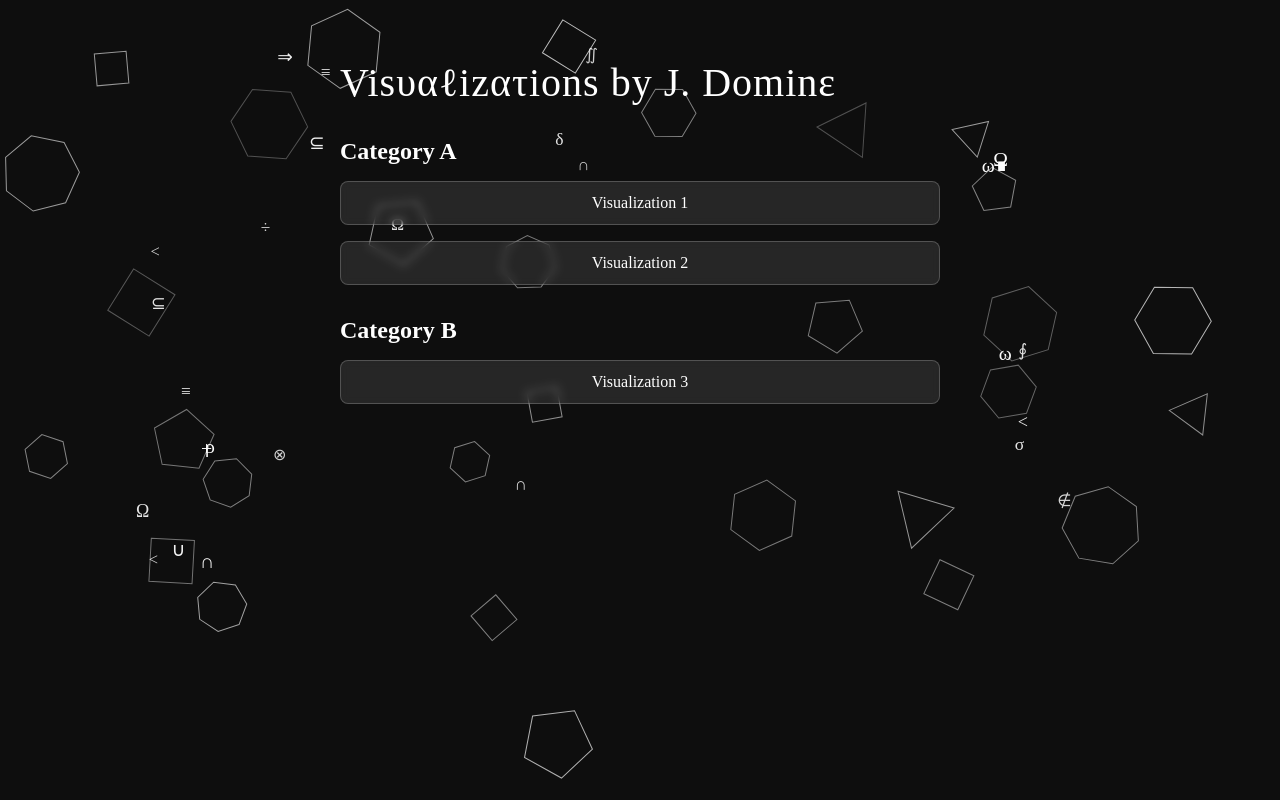
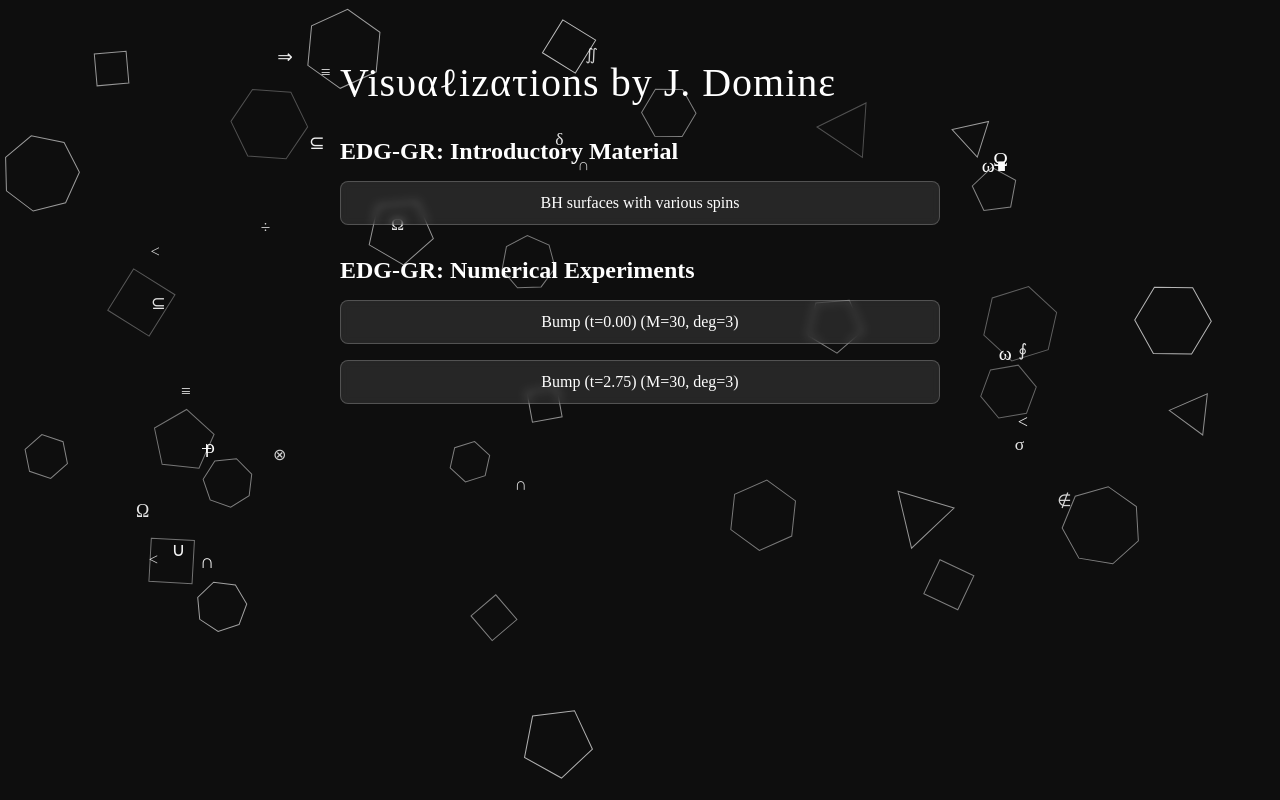
Before and after one commit to jsdomine/interactives, a plain HTML site: page index.html in a window 1280 px wide. Drawn offline with Linux system fonts and the light colour scheme; animation ran at ten frames a second; a web font is replaced by a local one.

Commit message:
Update index.html

```diff
--- a/index.html
+++ b/index.html
@@ -81,16 +81,16 @@
     <h1 class="math-title">Viѕυαℓizατionѕ by J. Dοminɛ</h1>
     <div class="button-groups">
       <div class="button-subgroup">
-        <h2>Category A</h2>
+        <h2>EDG-GR: Introductory Material</h2>
         <div class="button-container">
-          <a href="./viz1.html"><div class="button">Visualization 1</div></a>
-          <a href="./viz2.html"><div class="button">Visualization 2</div></a>
+          <a href="./viz-surf.html"><div class="button">BH surfaces with various spins</div></a>
         </div>
       </div>
       <div class="button-subgroup">
-        <h2>Category B</h2>
+        <h2>EDG-GR: Numerical Experiments</h2>
         <div class="button-container">
-          <a href="./viz3.html"><div class="button">Visualization 3</div></a>
+          <a href="./viz_Ψ_init.html"><div class="button">Bump (t=0.00) (M=30, deg=3)</div></a>
+          <a href="./viz_Ψ_evol.html"><div class="button">Bump (t=2.75) (M=30, deg=3)</div></a>
         </div>
       </div>
     </div>
```
